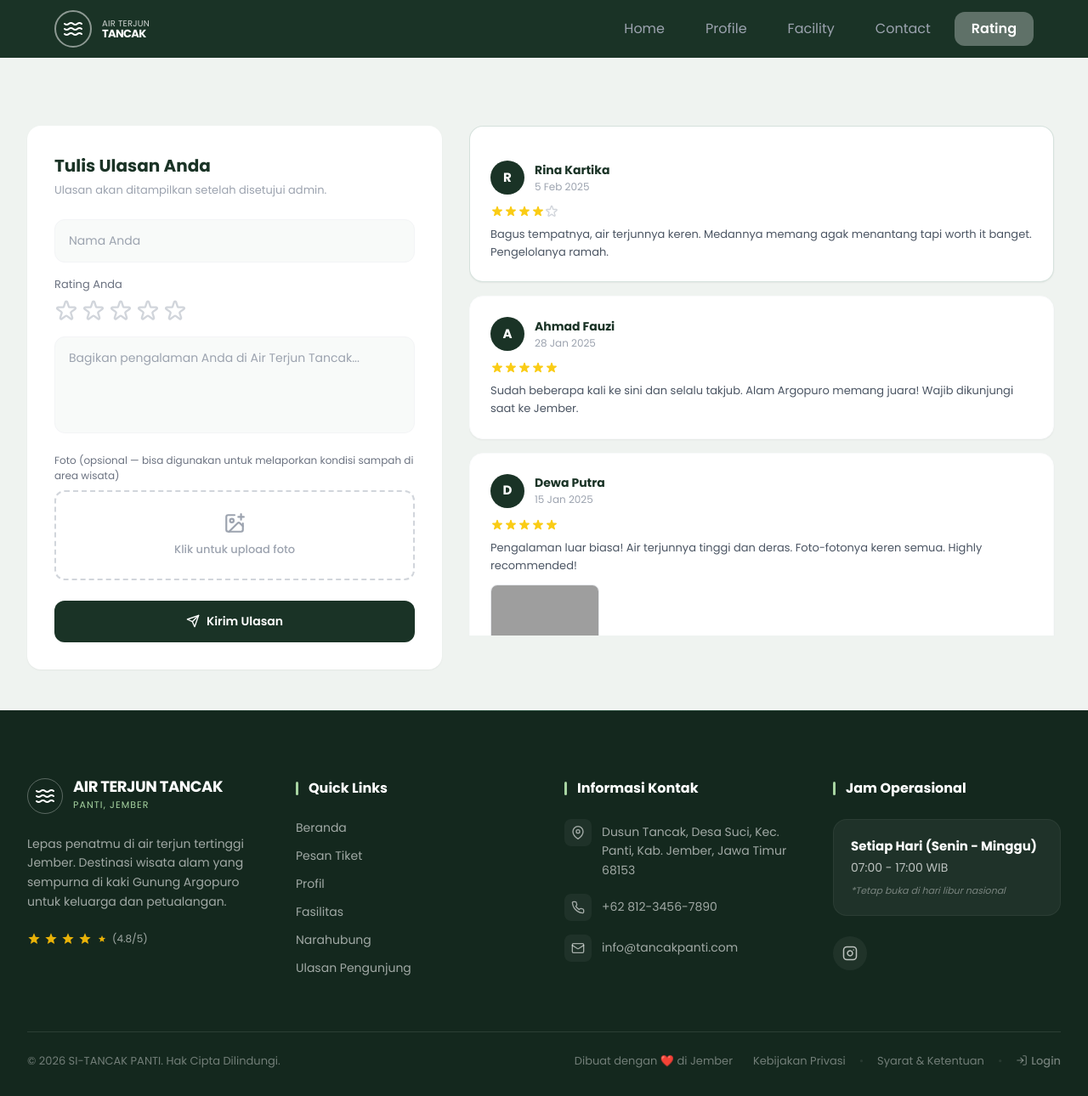
After one commit to Mizaoi/tancak-panti, a PHP site: page /pages/rating.php in a window 1280 px wide. The commit adds this page. Shown: the whole page at 85% size. Run offline with PHP 8.4, Linux system fonts and the light colour scheme; some libraries are stand-ins or nearby versions; grey boxes are pictures that could not be loaded.

Commit message:
feat(rating): complete rating page implementation

```diff
--- a/components/footer.php
+++ b/components/footer.php
@@ -108,7 +108,7 @@
 
                     <a href="login.php" class="hover:text-[#a8d5a2] transition-colors font-medium flex items-center">
                         <svg xmlns="http://www.w3.org/2000/svg" width="14" height="14" viewBox="0 0 24 24" fill="none" stroke="currentColor" stroke-width="2" stroke-linecap="round" stroke-linejoin="round" class="mr-1"><path d="M15 3h4a2 2 0 0 1 2 2v14a2 2 0 0 1-2 2h-4"/><polyline points="10 17 15 12 10 7"/><line x1="15" y1="12" x2="3" y2="12"/></svg>
-                        Login Admin
+                        Login
                     </a>
                 </div>
             </div>
--- a/components/navbar.php
+++ b/components/navbar.php
@@ -17,6 +17,5 @@
         <a href="facility.php" class="nav-item">Facility</a>
         <a href="contact.php" class="nav-item">Contact</a>
         <a href="rating.php" class="nav-item">Rating</a>
-        <a href="login.php" class="nav-item">Login</a>
     </div>
 </nav>
--- /dev/null
+++ b/pages/rating.php
@@ -0,0 +1,189 @@
+<!DOCTYPE html>
+<html lang="en">
+<head>
+    <meta charset="UTF-8">
+    <meta name="viewport" content="width=device-width, initial-scale=1.0">
+    <title>Ulasan - SI-TANCAK PANTI</title>
+
+    <script src="https://cdn.tailwindcss.com"></script>
+    <link href="https://fonts.googleapis.com/css2?family=Poppins:wght@400;500;600;700;800&display=swap" rel="stylesheet">
+
+    <link rel="stylesheet" href="../style/navbar.css">
+    <link rel="stylesheet" href="../style/rating.css">
+
+    <style>
+        body { font-family: 'Poppins', sans-serif; background-color: #eff3f0; overflow-x: hidden; }
+    </style>
+</head>
+<body class="flex-col min-h-screen">
+
+    <?php include '../components/navbar.php'; ?>
+
+    <main class="flex flex-1 pt-20 pb-12">
+        <div class="max-w-7xl mx-auto px-6 lg:px-8">
+
+            <div class="grid grid-cols-1 lg:grid-cols-12 gap-8 items-start">
+
+                <div class="lg:col-span-5 bg-white rounded-[16px] p-8 shadow-sm reveal-zoom" style="transition-delay: 0.1s;">
+                    <h2 class="text-[#1a3326] text-[20px] font-bold mb-1">Tulis Ulasan Anda</h2>
+                    <p class="text-gray-400 text-[13px] mb-6">Ulasan akan ditampilkan setelah disetujui admin.</p>
+
+                    <form action="#" method="POST" enctype="multipart/form-data">
+                        <div class="mb-4">
+                            <input type="text" placeholder="Nama Anda" class="w-full bg-[#f8faf9] border border-gray-100 rounded-[12px] px-4 py-3.5 text-[14px] text-gray-700 outline-none focus:border-[#2d6a4f] transition-colors">
+                        </div>
+
+                        <div class="mb-4">
+                            <p class="text-gray-500 text-[13px] mb-2">Rating Anda</p>
+                            <div class="flex gap-1 cursor-pointer">
+                                <svg class="w-7 h-7 text-gray-300 star-input" fill="currentColor" viewBox="0 0 24 24"><path stroke-linecap="round" stroke-linejoin="round" stroke-width="2" fill="none" stroke="currentColor" d="M11.049 2.927c.3-.921 1.603-.921 1.902 0l1.519 4.674a1 1 0 00.95.69h4.915c.969 0 1.371 1.24.588 1.81l-3.976 2.888a1 1 0 00-.363 1.118l1.518 4.674c.3.922-.755 1.688-1.538 1.118l-3.976-2.888a1 1 0 00-1.176 0l-3.976 2.888c-.783.57-1.838-.197-1.538-1.118l1.518-4.674a1 1 0 00-.363-1.118l-3.976-2.888c-.784-.57-.38-1.81.588-1.81h4.914a1 1 0 00.951-.69l1.519-4.674z"/></svg>
+                                <svg class="w-7 h-7 text-gray-300 star-input" fill="currentColor" viewBox="0 0 24 24"><path stroke-linecap="round" stroke-linejoin="round" stroke-width="2" fill="none" stroke="currentColor" d="M11.049 2.927c.3-.921 1.603-.921 1.902 0l1.519 4.674a1 1 0 00.95.69h4.915c.969 0 1.371 1.24.588 1.81l-3.976 2.888a1 1 0 00-.363 1.118l1.518 4.674c.3.922-.755 1.688-1.538 1.118l-3.976-2.888a1 1 0 00-1.176 0l-3.976 2.888c-.783.57-1.838-.197-1.538-1.118l1.518-4.674a1 1 0 00-.363-1.118l-3.976-2.888c-.784-.57-.38-1.81.588-1.81h4.914a1 1 0 00.951-.69l1.519-4.674z"/></svg>
+                                <svg class="w-7 h-7 text-gray-300 star-input" fill="currentColor" viewBox="0 0 24 24"><path stroke-linecap="round" stroke-linejoin="round" stroke-width="2" fill="none" stroke="currentColor" d="M11.049 2.927c.3-.921 1.603-.921 1.902 0l1.519 4.674a1 1 0 00.95.69h4.915c.969 0 1.371 1.24.588 1.81l-3.976 2.888a1 1 0 00-.363 1.118l1.518 4.674c.3.922-.755 1.688-1.538 1.118l-3.976-2.888a1 1 0 00-1.176 0l-3.976 2.888c-.783.57-1.838-.197-1.538-1.118l1.518-4.674a1 1 0 00-.363-1.118l-3.976-2.888c-.784-.57-.38-1.81.588-1.81h4.914a1 1 0 00.951-.69l1.519-4.674z"/></svg>
+                                <svg class="w-7 h-7 text-gray-300 star-input" fill="currentColor" viewBox="0 0 24 24"><path stroke-linecap="round" stroke-linejoin="round" stroke-width="2" fill="none" stroke="currentColor" d="M11.049 2.927c.3-.921 1.603-.921 1.902 0l1.519 4.674a1 1 0 00.95.69h4.915c.969 0 1.371 1.24.588 1.81l-3.976 2.888a1 1 0 00-.363 1.118l1.518 4.674c.3.922-.755 1.688-1.538 1.118l-3.976-2.888a1 1 0 00-1.176 0l-3.976 2.888c-.783.57-1.838-.197-1.538-1.118l1.518-4.674a1 1 0 00-.363-1.118l-3.976-2.888c-.784-.57-.38-1.81.588-1.81h4.914a1 1 0 00.951-.69l1.519-4.674z"/></svg>
+                                <svg class="w-7 h-7 text-gray-300 star-input" fill="currentColor" viewBox="0 0 24 24"><path stroke-linecap="round" stroke-linejoin="round" stroke-width="2" fill="none" stroke="currentColor" d="M11.049 2.927c.3-.921 1.603-.921 1.902 0l1.519 4.674a1 1 0 00.95.69h4.915c.969 0 1.371 1.24.588 1.81l-3.976 2.888a1 1 0 00-.363 1.118l1.518 4.674c.3.922-.755 1.688-1.538 1.118l-3.976-2.888a1 1 0 00-1.176 0l-3.976 2.888c-.783.57-1.838-.197-1.538-1.118l1.518-4.674a1 1 0 00-.363-1.118l-3.976-2.888c-.784-.57-.38-1.81.588-1.81h4.914a1 1 0 00.951-.69l1.519-4.674z"/></svg>
+                            </div>
+                        </div>
+
+                        <div class="mb-4">
+                            <textarea rows="4" placeholder="Bagikan pengalaman Anda di Air Terjun Tancak..." class="w-full bg-[#f8faf9] border border-gray-100 rounded-[12px] px-4 py-3.5 text-[14px] text-gray-700 outline-none focus:border-[#2d6a4f] transition-colors resize-none"></textarea>
+                        </div>
+
+                        <div class="mb-6">
+                            <p class="text-gray-500 text-[12px] mb-2">Foto (opsional — bisa digunakan untuk melaporkan kondisi sampah di area wisata)</p>
+                            <label class="group w-full border-2 border-dashed border-gray-300 hover:border-[#2d6a4f] rounded-[12px] py-6 flex flex-col items-center justify-center cursor-pointer bg-white hover:bg-[#f8faf9] transition-all duration-300">
+                                <svg xmlns="http://www.w3.org/2000/svg" width="26" height="26" viewBox="0 0 24 24" fill="none" stroke="currentColor" stroke-width="2" stroke-linecap="round" stroke-linejoin="round" class="mb-2 text-gray-400 group-hover:text-[#2d6a4f] transition-colors duration-300">
+                                    <path d="M21 12v7a2 2 0 0 1-2 2H5a2 2 0 0 1-2-2V5a2 2 0 0 1 2-2h7"/>
+                                    <line x1="16" x2="22" y1="5" y2="5"/>
+                                    <line x1="19" x2="19" y1="2" y2="8"/>
+                                    <circle cx="9" cy="9" r="2"/>
+                                    <path d="m21 15-3.086-3.086a2 2 0 0 0-2.828 0L6 21"/>
+                                </svg>
+                                <span class="text-gray-400 group-hover:text-[#2d6a4f] text-[13px] font-medium transition-colors duration-300">
+                                    Klik untuk upload foto
+                                </span>
+                                <input type="file" class="hidden" name="foto_ulasan">
+                            </label>
+                        </div>
+
+                        <button type="submit" class="w-full bg-[#1a3326] text-white font-semibold text-[14px] py-3.5 rounded-[12px] flex items-center justify-center hover:bg-[#12241b] transition-colors">
+                            <svg xmlns="http://www.w3.org/2000/svg" width="16" height="16" viewBox="0 0 24 24" fill="none" stroke="currentColor" stroke-width="2" stroke-linecap="round" stroke-linejoin="round" class="mr-2"><line x1="22" y1="2" x2="11" y2="13"/><polygon points="22 2 15 22 11 13 2 9 22 2"/></svg>
+                            Kirim Ulasan
+                        </button>
+                    </form>
+                </div>
+
+                <div class="lg:col-span-7 pr-2 pb-8 custom-scrollbar overflow-y-auto relative reveal-up" style="transition-delay: 0.2s; max-height: 600px;">
+
+                    <?php
+                    /* ===================================================================
+                    [QUERY DATABASE: KONSEP PIN & LOAD MORE]
+
+                    include '../config/koneksi.php';
+
+                    $query_pin = mysqli_query($koneksi, "SELECT * FROM tb_ulasan WHERE status='disetujui' AND is_pinned=1 ORDER BY tanggal DESC LIMIT 2");
+                    while($row = mysqli_fetch_assoc($query_pin)) {
+                        // Tampilkan HTML Card dengan badge Pin...
+                    }
+
+                    $query_reguler = mysqli_query($koneksi, "SELECT * FROM tb_ulasan WHERE status='disetujui' AND is_pinned=0 ORDER BY tanggal DESC LIMIT 5");
+                    while($row = mysqli_fetch_assoc($query_reguler)) {
+                        // Tampilkan HTML Card biasa...
+                    }
+                    =================================================================== */
+                    ?>
+
+                    <div class="flex flex-col gap-4" id="review-container">
+
+                        <div class="bg-white rounded-[16px] p-6 shadow-sm border border-[#2d6a4f]/20 relative">
+
+
+                            <div class="flex justify-between items-start mb-3 mt-4">
+                                <div class="flex items-center gap-3">
+                                    <div class="w-10 h-10 rounded-full bg-[#1a3326] text-white flex items-center justify-center font-bold text-[15px]">R</div>
+                                    <div>
+                                        <h3 class="text-[#1a3326] font-bold text-[14px]">Rina Kartika</h3>
+                                        <p class="text-gray-400 text-[12px]">5 Feb 2025</p>
+                                    </div>
+                                </div>
+                            </div>
+                            <div class="flex text-yellow-400 mb-2">
+                                <svg class="w-4 h-4" fill="currentColor" viewBox="0 0 20 20"><path d="M9.049 2.927c.3-.921 1.603-.921 1.902 0l1.07 3.292a1 1 0 00.95.69h3.462c.969 0 1.371 1.24.588 1.81l-2.8 2.034a1 1 0 00-.364 1.118l1.07 3.292c.3.921-.755 1.688-1.54 1.118l-2.8-2.034a1 1 0 00-1.175 0l-2.8 2.034c-.784.57-1.838-.197-1.539-1.118l1.07-3.292a1 1 0 00-.364-1.118L2.98 8.72c-.783-.57-.38-1.81.588-1.81h3.461a1 1 0 00.951-.69l1.07-3.292z"/></svg>
+                                <svg class="w-4 h-4" fill="currentColor" viewBox="0 0 20 20"><path d="M9.049 2.927c.3-.921 1.603-.921 1.902 0l1.07 3.292a1 1 0 00.95.69h3.462c.969 0 1.371 1.24.588 1.81l-2.8 2.034a1 1 0 00-.364 1.118l1.07 3.292c.3.921-.755 1.688-1.54 1.118l-2.8-2.034a1 1 0 00-1.175 0l-2.8 2.034c-.784.57-1.838-.197-1.539-1.118l1.07-3.292a1 1 0 00-.364-1.118L2.98 8.72c-.783-.57-.38-1.81.588-1.81h3.461a1 1 0 00.951-.69l1.07-3.292z"/></svg>
+                                <svg class="w-4 h-4" fill="currentColor" viewBox="0 0 20 20"><path d="M9.049 2.927c.3-.921 1.603-.921 1.902 0l1.07 3.292a1 1 0 00.95.69h3.462c.969 0 1.371 1.24.588 1.81l-2.8 2.034a1 1 0 00-.364 1.118l1.07 3.292c.3.921-.755 1.688-1.54 1.118l-2.8-2.034a1 1 0 00-1.175 0l-2.8 2.034c-.784.57-1.838-.197-1.539-1.118l1.07-3.292a1 1 0 00-.364-1.118L2.98 8.72c-.783-.57-.38-1.81.588-1.81h3.461a1 1 0 00.951-.69l1.07-3.292z"/></svg>
+                                <svg class="w-4 h-4" fill="currentColor" viewBox="0 0 20 20"><path d="M9.049 2.927c.3-.921 1.603-.921 1.902 0l1.07 3.292a1 1 0 00.95.69h3.462c.969 0 1.371 1.24.588 1.81l-2.8 2.034a1 1 0 00-.364 1.118l1.07 3.292c.3.921-.755 1.688-1.54 1.118l-2.8-2.034a1 1 0 00-1.175 0l-2.8 2.034c-.784.57-1.838-.197-1.539-1.118l1.07-3.292a1 1 0 00-.364-1.118L2.98 8.72c-.783-.57-.38-1.81.588-1.81h3.461a1 1 0 00.951-.69l1.07-3.292z"/></svg>
+                                <svg class="w-4 h-4 text-gray-300" fill="none" stroke="currentColor" viewBox="0 0 24 24"><path stroke-linecap="round" stroke-linejoin="round" stroke-width="2" d="M11.049 2.927c.3-.921 1.603-.921 1.902 0l1.519 4.674a1 1 0 00.95.69h4.915c.969 0 1.371 1.24.588 1.81l-3.976 2.888a1 1 0 00-.363 1.118l1.518 4.674c.3.922-.755 1.688-1.538 1.118l-3.976-2.888a1 1 0 00-1.176 0l-3.976 2.888c-.783.57-1.838-.197-1.538-1.118l1.518-4.674a1 1 0 00-.363-1.118l-3.976-2.888c-.784-.57-.38-1.81.588-1.81h4.914a1 1 0 00.951-.69l1.519-4.674z"/></svg>
+                            </div>
+                            <p class="text-gray-600 text-[13px] leading-relaxed">
+                                Bagus tempatnya, air terjunnya keren. Medannya memang agak menantang tapi worth it banget. Pengelolanya ramah.
+                            </p>
+                        </div>
+
+                        <div class="bg-white rounded-[16px] p-6 shadow-sm border border-gray-50">
+                            <div class="flex justify-between items-start mb-3">
+                                <div class="flex items-center gap-3">
+                                    <div class="w-10 h-10 rounded-full bg-[#1a3326] text-white flex items-center justify-center font-bold text-[15px]">A</div>
+                                    <div>
+                                        <h3 class="text-[#1a3326] font-bold text-[14px]">Ahmad Fauzi</h3>
+                                        <p class="text-gray-400 text-[12px]">28 Jan 2025</p>
+                                    </div>
+                                </div>
+                            </div>
+                            <div class="flex text-yellow-400 mb-2">
+                                <svg class="w-4 h-4" fill="currentColor" viewBox="0 0 20 20"><path d="M9.049 2.927c.3-.921 1.603-.921 1.902 0l1.07 3.292a1 1 0 00.95.69h3.462c.969 0 1.371 1.24.588 1.81l-2.8 2.034a1 1 0 00-.364 1.118l1.07 3.292c.3.921-.755 1.688-1.54 1.118l-2.8-2.034a1 1 0 00-1.175 0l-2.8 2.034c-.784.57-1.838-.197-1.539-1.118l1.07-3.292a1 1 0 00-.364-1.118L2.98 8.72c-.783-.57-.38-1.81.588-1.81h3.461a1 1 0 00.951-.69l1.07-3.292z"/></svg>
+                                <svg class="w-4 h-4" fill="currentColor" viewBox="0 0 20 20"><path d="M9.049 2.927c.3-.921 1.603-.921 1.902 0l1.07 3.292a1 1 0 00.95.69h3.462c.969 0 1.371 1.24.588 1.81l-2.8 2.034a1 1 0 00-.364 1.118l1.07 3.292c.3.921-.755 1.688-1.54 1.118l-2.8-2.034a1 1 0 00-1.175 0l-2.8 2.034c-.784.57-1.838-.197-1.539-1.118l1.07-3.292a1 1 0 00-.364-1.118L2.98 8.72c-.783-.57-.38-1.81.588-1.81h3.461a1 1 0 00.951-.69l1.07-3.292z"/></svg>
+                                <svg class="w-4 h-4" fill="currentColor" viewBox="0 0 20 20"><path d="M9.049 2.927c.3-.921 1.603-.921 1.902 0l1.07 3.292a1 1 0 00.95.69h3.462c.969 0 1.371 1.24.588 1.81l-2.8 2.034a1 1 0 00-.364 1.118l1.07 3.292c.3.921-.755 1.688-1.54 1.118l-2.8-2.034a1 1 0 00-1.175 0l-2.8 2.034c-.784.57-1.838-.197-1.539-1.118l1.07-3.292a1 1 0 00-.364-1.118L2.98 8.72c-.783-.57-.38-1.81.588-1.81h3.461a1 1 0 00.951-.69l1.07-3.292z"/></svg>
+                                <svg class="w-4 h-4" fill="currentColor" viewBox="0 0 20 20"><path d="M9.049 2.927c.3-.921 1.603-.921 1.902 0l1.07 3.292a1 1 0 00.95.69h3.462c.969 0 1.371 1.24.588 1.81l-2.8 2.034a1 1 0 00-.364 1.118l1.07 3.292c.3.921-.755 1.688-1.54 1.118l-2.8-2.034a1 1 0 00-1.175 0l-2.8 2.034c-.784.57-1.838-.197-1.539-1.118l1.07-3.292a1 1 0 00-.364-1.118L2.98 8.72c-.783-.57-.38-1.81.588-1.81h3.461a1 1 0 00.951-.69l1.07-3.292z"/></svg>
+                                <svg class="w-4 h-4" fill="currentColor" viewBox="0 0 20 20"><path d="M9.049 2.927c.3-.921 1.603-.921 1.902 0l1.07 3.292a1 1 0 00.95.69h3.462c.969 0 1.371 1.24.588 1.81l-2.8 2.034a1 1 0 00-.364 1.118l1.07 3.292c.3.921-.755 1.688-1.54 1.118l-2.8-2.034a1 1 0 00-1.175 0l-2.8 2.034c-.784.57-1.838-.197-1.539-1.118l1.07-3.292a1 1 0 00-.364-1.118L2.98 8.72c-.783-.57-.38-1.81.588-1.81h3.461a1 1 0 00.951-.69l1.07-3.292z"/></svg>
+                            </div>
+                            <p class="text-gray-600 text-[13px] leading-relaxed">
+                                Sudah beberapa kali ke sini dan selalu takjub. Alam Argopuro memang juara! Wajib dikunjungi saat ke Jember.
+                            </p>
+                        </div>
+
+                        <div class="bg-white rounded-[16px] p-6 shadow-sm border border-gray-50 mb-2">
+                            <div class="flex justify-between items-start mb-3">
+                                <div class="flex items-center gap-3">
+                                    <div class="w-10 h-10 rounded-full bg-[#1a3326] text-white flex items-center justify-center font-bold text-[15px]">D</div>
+                                    <div>
+                                        <h3 class="text-[#1a3326] font-bold text-[14px]">Dewa Putra</h3>
+                                        <p class="text-gray-400 text-[12px]">15 Jan 2025</p>
+                                    </div>
+                                </div>
+                            </div>
+                            <div class="flex text-yellow-400 mb-2">
+                                <svg class="w-4 h-4" fill="currentColor" viewBox="0 0 20 20"><path d="M9.049 2.927c.3-.921 1.603-.921 1.902 0l1.07 3.292a1 1 0 00.95.69h3.462c.969 0 1.371 1.24.588 1.81l-2.8 2.034a1 1 0 00-.364 1.118l1.07 3.292c.3.921-.755 1.688-1.54 1.118l-2.8-2.034a1 1 0 00-1.175 0l-2.8 2.034c-.784.57-1.838-.197-1.539-1.118l1.07-3.292a1 1 0 00-.364-1.118L2.98 8.72c-.783-.57-.38-1.81.588-1.81h3.461a1 1 0 00.951-.69l1.07-3.292z"/></svg>
+                                <svg class="w-4 h-4" fill="currentColor" viewBox="0 0 20 20"><path d="M9.049 2.927c.3-.921 1.603-.921 1.902 0l1.07 3.292a1 1 0 00.95.69h3.462c.969 0 1.371 1.24.588 1.81l-2.8 2.034a1 1 0 00-.364 1.118l1.07 3.292c.3.921-.755 1.688-1.54 1.118l-2.8-2.034a1 1 0 00-1.175 0l-2.8 2.034c-.784.57-1.838-.197-1.539-1.118l1.07-3.292a1 1 0 00-.364-1.118L2.98 8.72c-.783-.57-.38-1.81.588-1.81h3.461a1 1 0 00.951-.69l1.07-3.292z"/></svg>
+                                <svg class="w-4 h-4" fill="currentColor" viewBox="0 0 20 20"><path d="M9.049 2.927c.3-.921 1.603-.921 1.902 0l1.07 3.292a1 1 0 00.95.69h3.462c.969 0 1.371 1.24.588 1.81l-2.8 2.034a1 1 0 00-.364 1.118l1.07 3.292c.3.921-.755 1.688-1.54 1.118l-2.8-2.034a1 1 0 00-1.175 0l-2.8 2.034c-.784.57-1.838-.197-1.539-1.118l1.07-3.292a1 1 0 00-.364-1.118L2.98 8.72c-.783-.57-.38-1.81.588-1.81h3.461a1 1 0 00.951-.69l1.07-3.292z"/></svg>
+                                <svg class="w-4 h-4" fill="currentColor" viewBox="0 0 20 20"><path d="M9.049 2.927c.3-.921 1.603-.921 1.902 0l1.07 3.292a1 1 0 00.95.69h3.462c.969 0 1.371 1.24.588 1.81l-2.8 2.034a1 1 0 00-.364 1.118l1.07 3.292c.3.921-.755 1.688-1.54 1.118l-2.8-2.034a1 1 0 00-1.175 0l-2.8 2.034c-.784.57-1.838-.197-1.539-1.118l1.07-3.292a1 1 0 00-.364-1.118L2.98 8.72c-.783-.57-.38-1.81.588-1.81h3.461a1 1 0 00.951-.69l1.07-3.292z"/></svg>
+                                <svg class="w-4 h-4" fill="currentColor" viewBox="0 0 20 20"><path d="M9.049 2.927c.3-.921 1.603-.921 1.902 0l1.07 3.292a1 1 0 00.95.69h3.462c.969 0 1.371 1.24.588 1.81l-2.8 2.034a1 1 0 00-.364 1.118l1.07 3.292c.3.921-.755 1.688-1.54 1.118l-2.8-2.034a1 1 0 00-1.175 0l-2.8 2.034c-.784.57-1.838-.197-1.539-1.118l1.07-3.292a1 1 0 00-.364-1.118L2.98 8.72c-.783-.57-.38-1.81.588-1.81h3.461a1 1 0 00.951-.69l1.07-3.292z"/></svg>
+                            </div>
+                            <p class="text-gray-600 text-[13px] leading-relaxed mb-3">
+                                Pengalaman luar biasa! Air terjunnya tinggi dan deras. Foto-fotonya keren semua. Highly recommended!
+                            </p>
+
+                            <div class="mt-2">
+                                <img src="https://images.unsplash.com/photo-1542318882-749e77242d59?q=80&w=300&auto=format&fit=crop" alt="Foto Ulasan Dewa" class="h-20 w-32 object-cover rounded-[8px] cursor-pointer hover:opacity-80 transition-opacity border border-gray-200">
+                            </div>
+                        </div>
+
+                    </div>
+
+                    <div class="mt-4 mb-4">
+                        <button id="btn-load-more" class="w-full bg-transparent border-2 border-[#2d6a4f] text-[#2d6a4f] hover:bg-[#2d6a4f] hover:text-white font-semibold text-[13px] py-3 rounded-[12px] transition-colors">
+                            Lihat Ulasan Lainnya
+                        </button>
+                    </div>
+
+                </div>
+            </div>
+
+        </div>
+    </main>
+
+    <?php include '../components/footer.php'; ?>
+
+    <script src="../js/navbar.js"></script>
+    <script src="../js/rating.js"></script>
+
+</body>
+</html>
--- /dev/null
+++ b/style/rating.css
@@ -0,0 +1,41 @@
+/* ==========================================
+   ANIMASI SCROLL REVEAL (RATING)
+========================================== */
+/* Animasi Naik (Slide Up) */
+.reveal-up {
+    opacity: 0;
+    transform: translateY(40px);
+    transition: opacity 0.8s cubic-bezier(0.25, 1, 0.5, 1), transform 0.8s cubic-bezier(0.25, 1, 0.5, 1);
+}
+.reveal-up.active {
+    opacity: 1;
+    transform: translateY(0);
+}
+
+/* Animasi Muncul dari Belakang ke Depan (Zoom Scale) */
+.reveal-zoom {
+    opacity: 0;
+    transform: scale(0.85);
+    transition: opacity 0.8s cubic-bezier(0.25, 1, 0.5, 1), transform 0.8s cubic-bezier(0.25, 1, 0.5, 1);
+}
+.reveal-zoom.active {
+    opacity: 1;
+    transform: scale(1);
+}
+
+/* ==========================================
+   CUSTOM SCROLLBAR UNTUK LIST ULASAN
+========================================== */
+.custom-scrollbar::-webkit-scrollbar {
+    width: 6px;
+}
+.custom-scrollbar::-webkit-scrollbar-track {
+    background: transparent;
+}
+.custom-scrollbar::-webkit-scrollbar-thumb {
+    background: #4a5568;
+    border-radius: 10px;
+}
+.custom-scrollbar::-webkit-scrollbar-thumb:hover {
+    background: #2d3748;
+}
```
Also changed, not shown: js/rating.js (added, +126 -0 lines), pages/contact.php (+41 -39 lines), pages/profile.php (+21 -21 lines).
